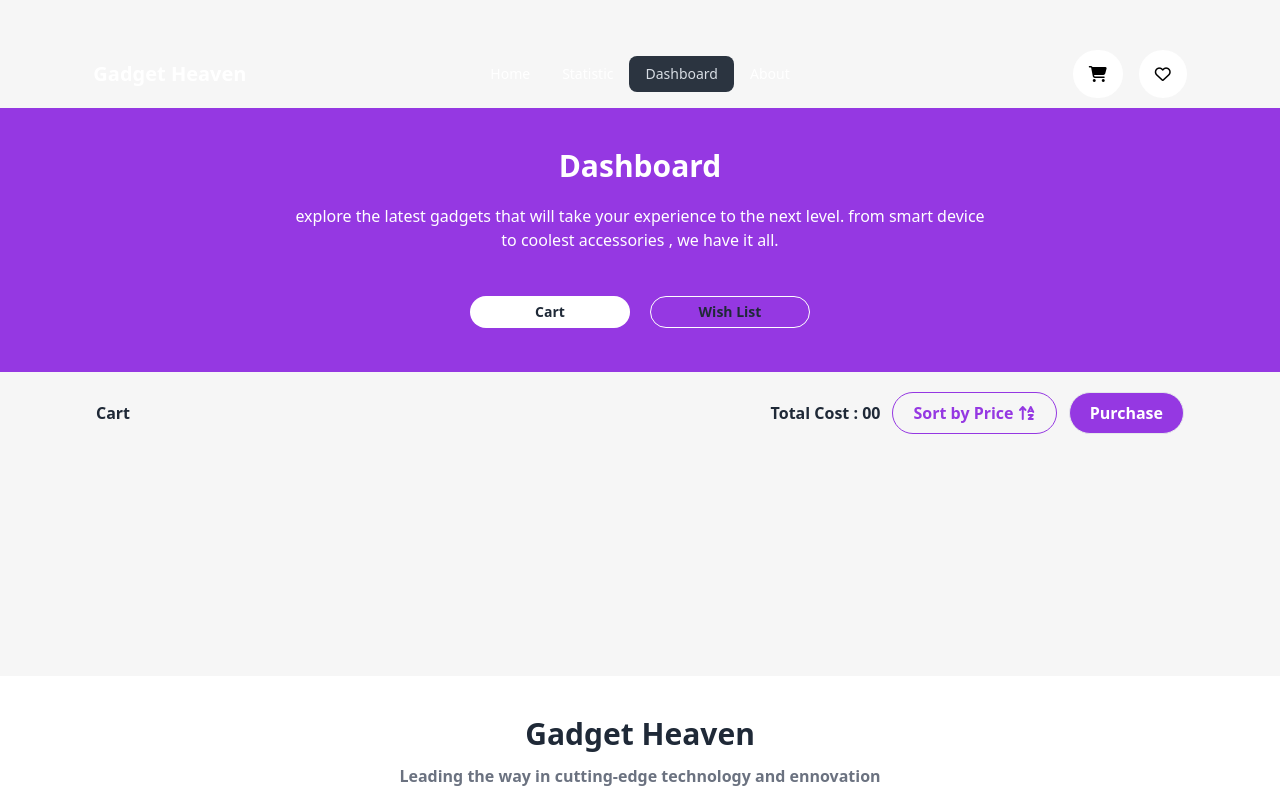
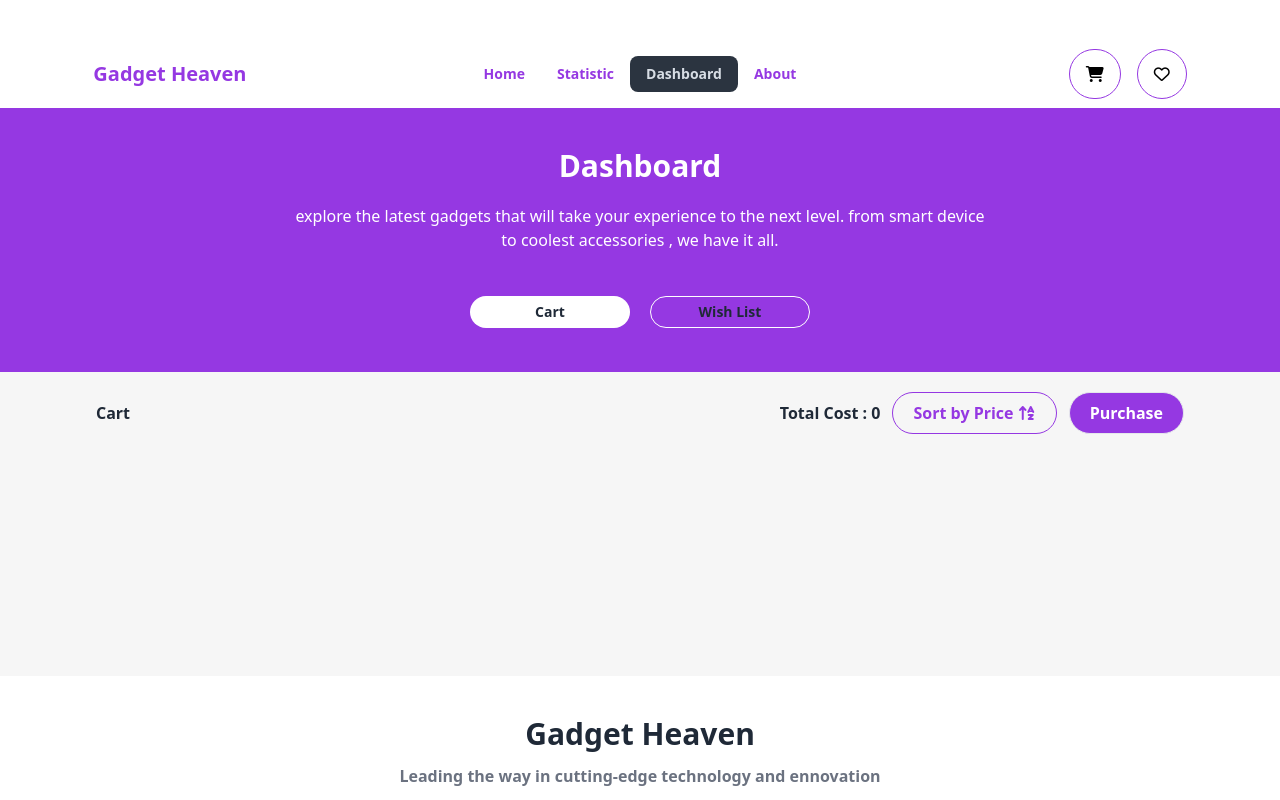
Before and after one commit to programming-hero-web-course-4/b10a8-gadget-heaven-rehan606, a React (Vite) app: page /dashboard in a window 1280 px wide. Shown: the top 800 px of the page. Built offline with nearby package versions, Linux system fonts and the light colour scheme.

Commit message:
Change navbar backgground when location pathname dashboard

```diff
--- a/src/components/Dashboard.jsx
+++ b/src/components/Dashboard.jsx
@@ -5,6 +5,7 @@ import CartItem from "./CartItem";
 
 
 const Dashboard = () => {
+
 
     const [gadget, setGadget] = useState([])
     useEffect(()=> {
@@ -37,7 +38,7 @@ const Dashboard = () => {
                     </div>
 
                     <div className="flex items-center gap-3">
-                        <h2 className="font-semibold">Total Cost : 00 </h2>
+                        <h2 className="font-semibold">Total Cost : 0 </h2>
                         <button className="px-5 py-2 rounded-full border textColor font-semibold border-[#9538E2]">Sort by Price <i className="fa-solid fa-arrow-up-a-z"></i> </button>
 
                         <button className="px-5 py-2 rounded-full border font-semibold text-white bg-[#9538E2]">Purchase</button>
@@ -52,6 +53,8 @@ const Dashboard = () => {
                     gadget.map(gadget => ( <CartItem key={gadget.id} gadget={gadget}></CartItem> ))
                 }
             </div>
+
+
         </div>
     );
 };
--- a/src/components/GadgetDetails.jsx
+++ b/src/components/GadgetDetails.jsx
@@ -1,3 +1,4 @@
+/* eslint-disable react/jsx-no-duplicate-props */
 import { useEffect, useState } from "react";
 import { Link, useLoaderData, useParams } from "react-router-dom";
 import { addCart } from "../utility";
@@ -22,6 +23,8 @@ const GadgetDetails = () => {
     const handleAddToCart = (gadget) => {
         addCart(gadget)
     }
+
+
 
 
 
@@ -67,7 +70,7 @@ const GadgetDetails = () => {
                         </div>
 
                         <div className="mt-5 mb-4">
-                            <Link  onClick={()=> handleAddToCart(gadget)}  className="px-6 py-3  rounded-full text-white font-semibold bg-[#9538E2]"> Add to Cart <i className="fa-solid fa-cart-shopping"></i> </Link>
+                            <Link  onClick={()=> handleAddToCart(gadget)} className="px-6 py-3  rounded-full text-white font-semibold bg-[#9538E2]"> Add to Cart <i className="fa-solid fa-cart-shopping"></i> </Link>
 
                             <Link to={`/gadget/${id}`} className=" w-10 h-10 p-3 ml-4  rounded-full text-white font-semibold border border-[#9538E2]">  <i className="fa-regular fa-heart text-xl leading-tight textColor"></i> </Link>
 
--- a/src/components/Navbar.jsx
+++ b/src/components/Navbar.jsx
@@ -1,17 +1,29 @@
-import { NavLink } from "react-router-dom";
+/* eslint-disable no-unused-vars */
+import { NavLink, useLocation } from "react-router-dom";
 
 
 const Navbar = () => {
+    const location = useLocation()
+
+    const sectionBackgroundClass =
+        location.pathname === "/dashboard" ? "bg-white pt-0" : "transfarent";
+
+    const textColorClass =
+        location.pathname === "/dashboard" ? "textColor font-bold" : "text-white";
+
+
     const links = <>
-        <li><NavLink to="/">Home</NavLink></li>
-        <li><NavLink to="/statistic">Statistic</NavLink></li>
-        <li><NavLink to="/dashboard">Dashboard</NavLink></li>
-        <li><NavLink to="/about">About</NavLink></li>
+        <li><NavLink className={`${textColorClass}`} to="/">Home</NavLink></li>
+        <li><NavLink className={`${textColorClass}`} to="/statistic">Statistic</NavLink></li>
+        <li><NavLink className={`${textColorClass}`} to="/dashboard">Dashboard</NavLink></li>
+        <li><NavLink className={`${textColorClass}`} to="/about">About</NavLink></li>
 
     </>
 
+
+
     return (
-        <div className="pt-10">
+        <div className={`pt-10 ${sectionBackgroundClass}` }>
             <div className="navbar  mx-auto w-11/12 text-white px-10 ">
                 <div className="navbar-start">
                     <div className="dropdown">
@@ -37,7 +49,7 @@ const Navbar = () => {
                             {links}
                         </ul>
                     </div>
-                    <NavLink to='/' className="text-lg md:text-xl cursor-pointer font-semibold">Gadget Heaven</NavLink>
+                    <NavLink to='/' className={`text-lg md:text-xl cursor-pointer font-semibold ${textColorClass}`}>Gadget Heaven</NavLink>
                 </div>
                 <div className="navbar-center hidden lg:flex">
                     <ul className="menu menu-horizontal px-1">
@@ -48,8 +60,8 @@ const Navbar = () => {
                 </div>
                 <div className="navbar-end">
 
-                    <button className=" "><i className="fa-solid fa-cart-shopping bg-white rounded-full p-4 text-black"></i></button>
-                    <button className="ml-4"><i className="fa-regular fa-heart bg-white rounded-full p-4 text-black"></i></button>
+                    <button className=" "><i className="fa-solid fa-cart-shopping border border-[#9538E2] bg-white rounded-full p-4 text-black"></i></button>
+                    <button className="ml-4"><i className="fa-regular fa-heart border border-[#9538E2] bg-white rounded-full p-4 text-black"></i></button>
                 </div>
             </div>
         </div>
--- a/src/components/Root.jsx
+++ b/src/components/Root.jsx
@@ -6,6 +6,8 @@ import Footer from "./Footer";
 
 
 const Root = () => {
+
+
     return (
         <div>
             <Toaster></Toaster>
```
